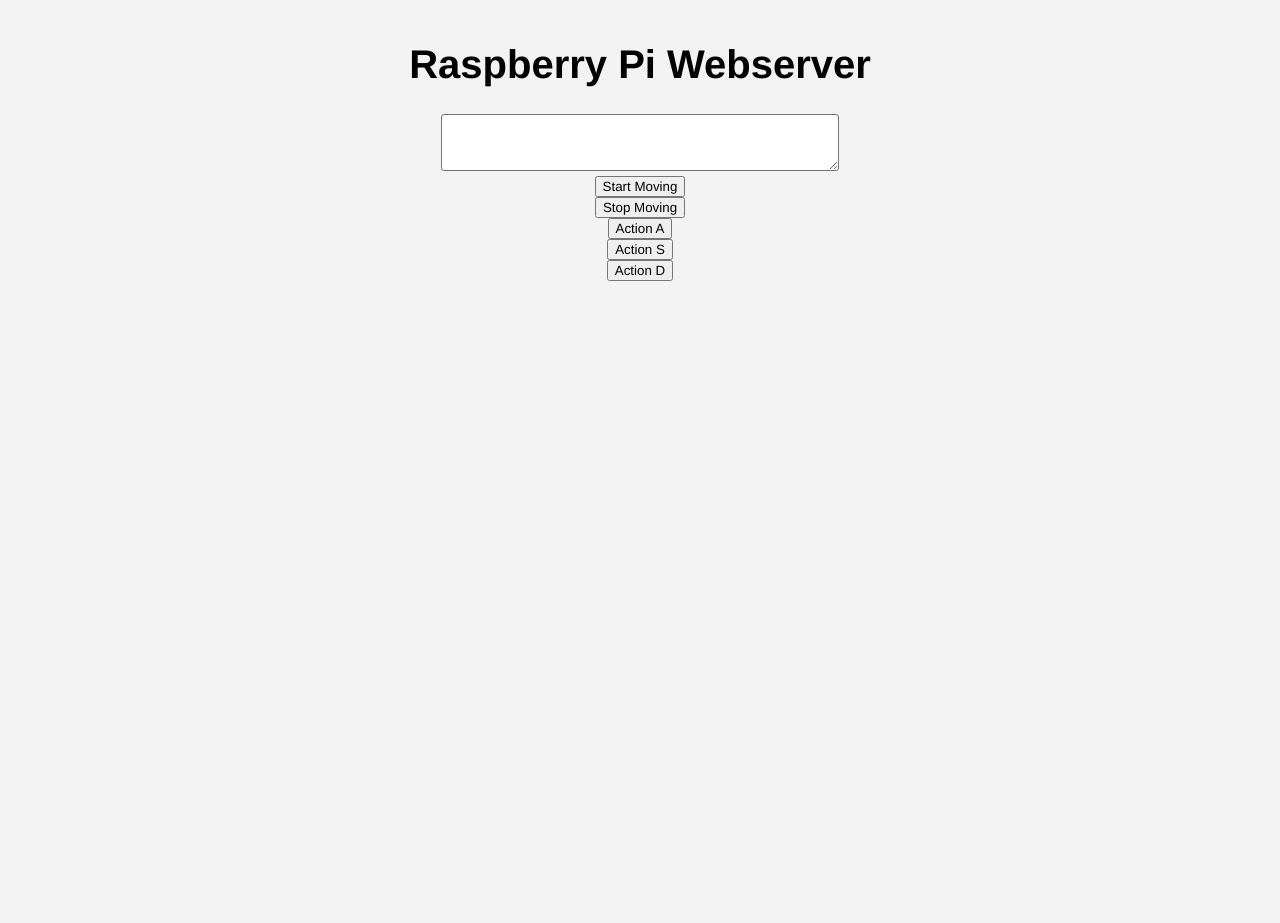
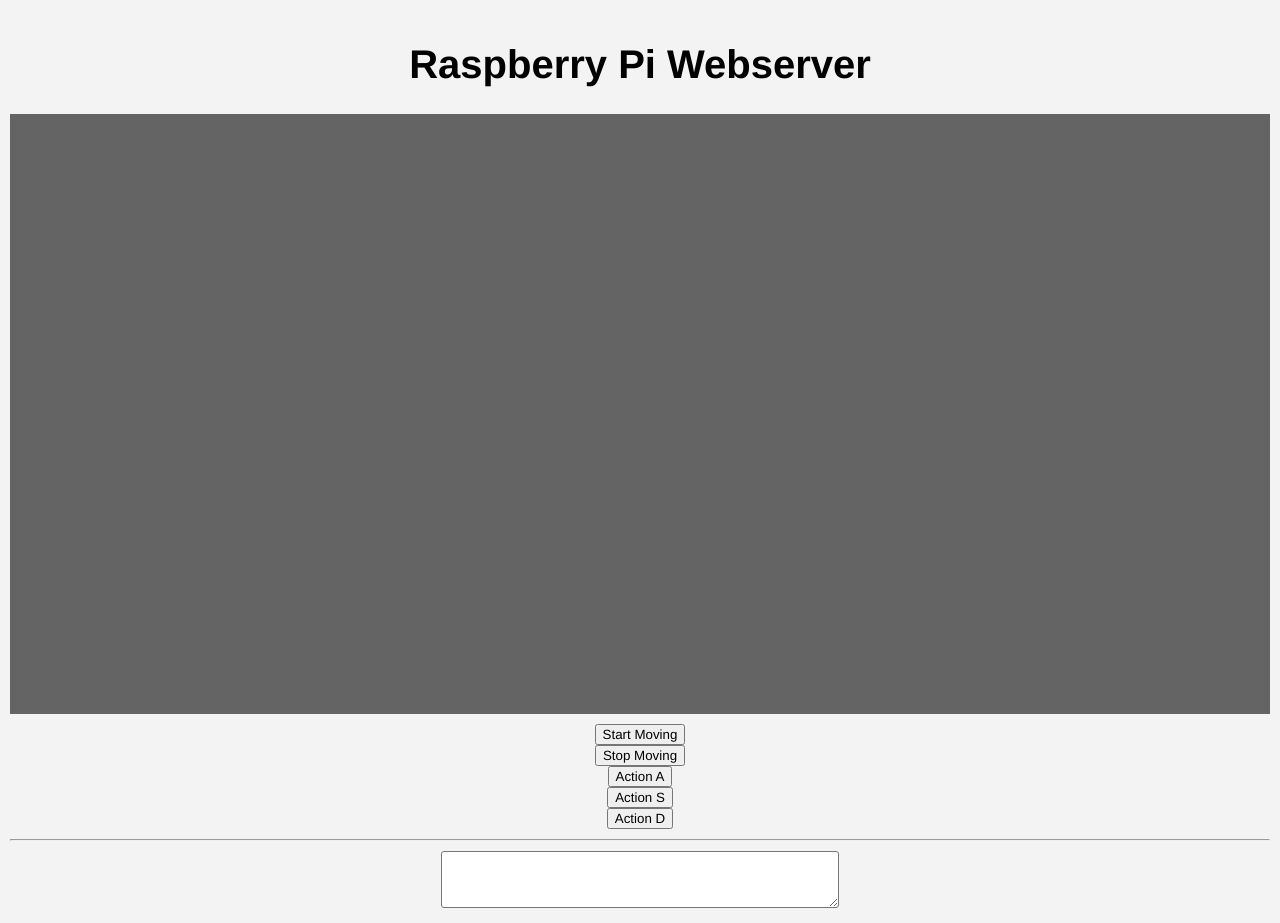
Before and after one commit to milfordn/Applied-Robot, a website: page public/index.html in a window 1280 px wide. Before the commit the page ends 800 px from the top, so only its background shows below. Drawn offline with nearby package versions, Linux system fonts and the light colour scheme; no server answers.

Commit message:
Added virtual joystick

```diff
--- a/public/css/ss.css
+++ b/public/css/ss.css
@@ -20,3 +20,9 @@
 	border-radius: 3px;
 	margin: 0 auto;
 }
+#container{
+	width: 100%;
+	height: 600px;
+	margin: 10px auto;
+	background-color: rgb(100,100,100);
+}
--- a/public/index.html
+++ b/public/index.html
@@ -11,15 +11,17 @@
     <h1>Raspberry Pi Webserver</h1>
 
     <main>
-    	<textarea rows="3" cols="50" id="logmessages"></textarea>
-    	<button class="actionbutton" id="m">Start Moving</button>
+        <div id='container'></div>
+        <button class="actionbutton" id="m">Start Moving</button>
     	<button class="actionbutton" id="n">Stop Moving</button>
     	<button class="actionbutton" id="a">Action A</button>
     	<button class="actionbutton" id="s">Action S</button>
     	<button class="actionbutton" id="d">Action D</button>
-
+        <hr>
+    	<textarea rows="3" cols="50" id="logmessages"></textarea>
     </main>
 
+    <script type="text/javascript" src="/scripts/vj.js"></script>
     <script type="text/javascript" src="/scripts/index.js"></script>
 </body>
 </html>
```
